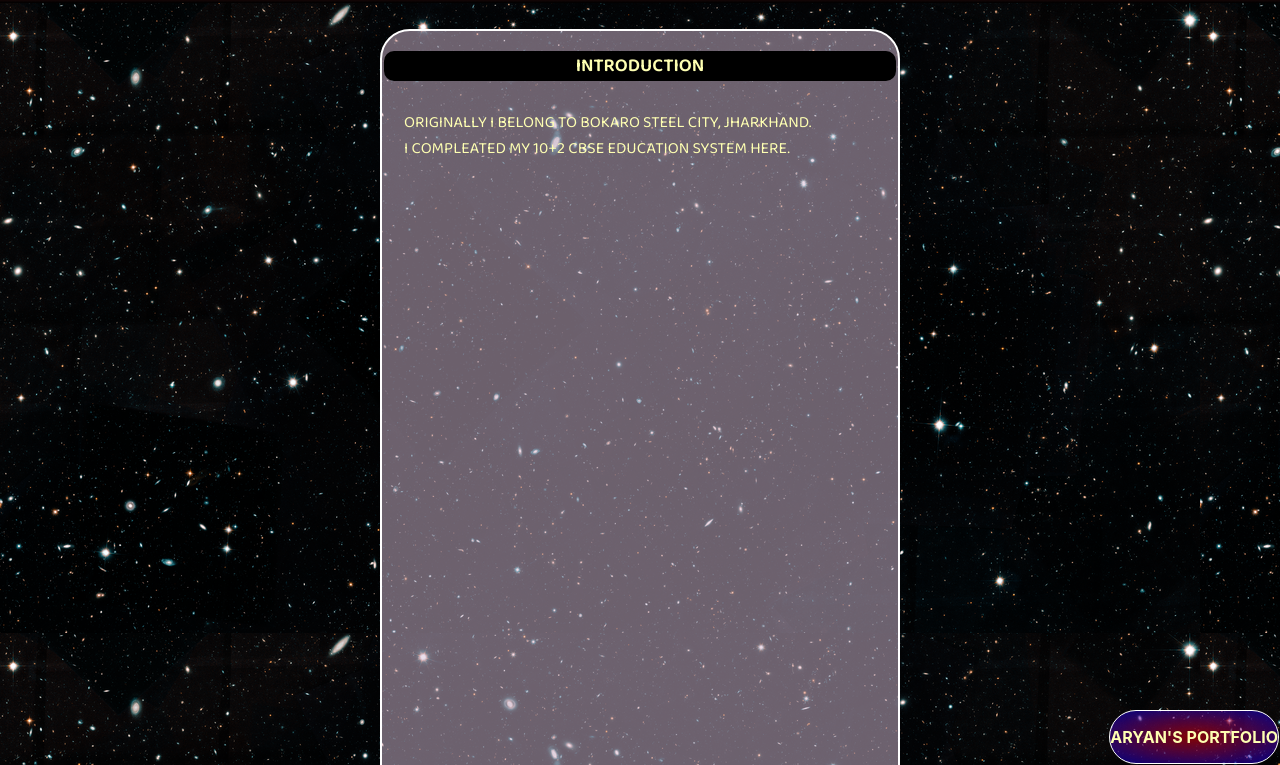
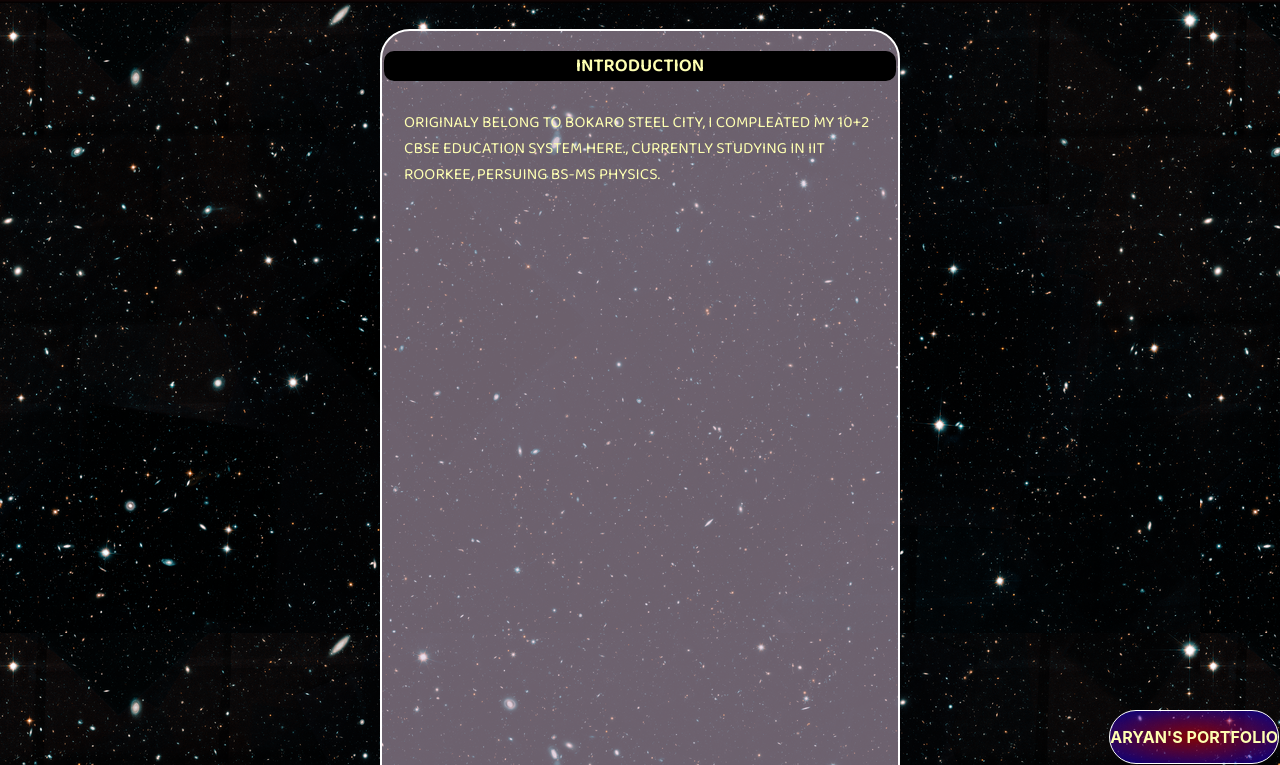
Before and after one commit to aryn3017/aryan_portfolio, a plain HTML site: page introduction.html in a window 1280 px wide. Shown: the part 35-800 px from the top of the page. Drawn offline with Linux system fonts and the light colour scheme.

Commit message:
Update introduction.html

```diff
--- a/introduction.html
+++ b/introduction.html
@@ -28,8 +28,8 @@
         <div id="infobox">
             <h3>INTRODUCTION</h3>
             <p class="intro">
-                ORIGINALLY I BELONG TO BOKARO STEEL CITY, JHARKHAND.
-                <br> I COMPLEATED MY 10+2 CBSE EDUCATION SYSTEM HERE.
+                ORIGINALY BELONG TO BOKARO STEEL CITY,  I COMPLEATED MY 10+2 CBSE EDUCATION SYSTEM HERE., CURRENTLY STUDYING IN IIT ROORKEE, PERSUING BS-MS PHYSICS.
+
 
             </p>
         </div>
```
